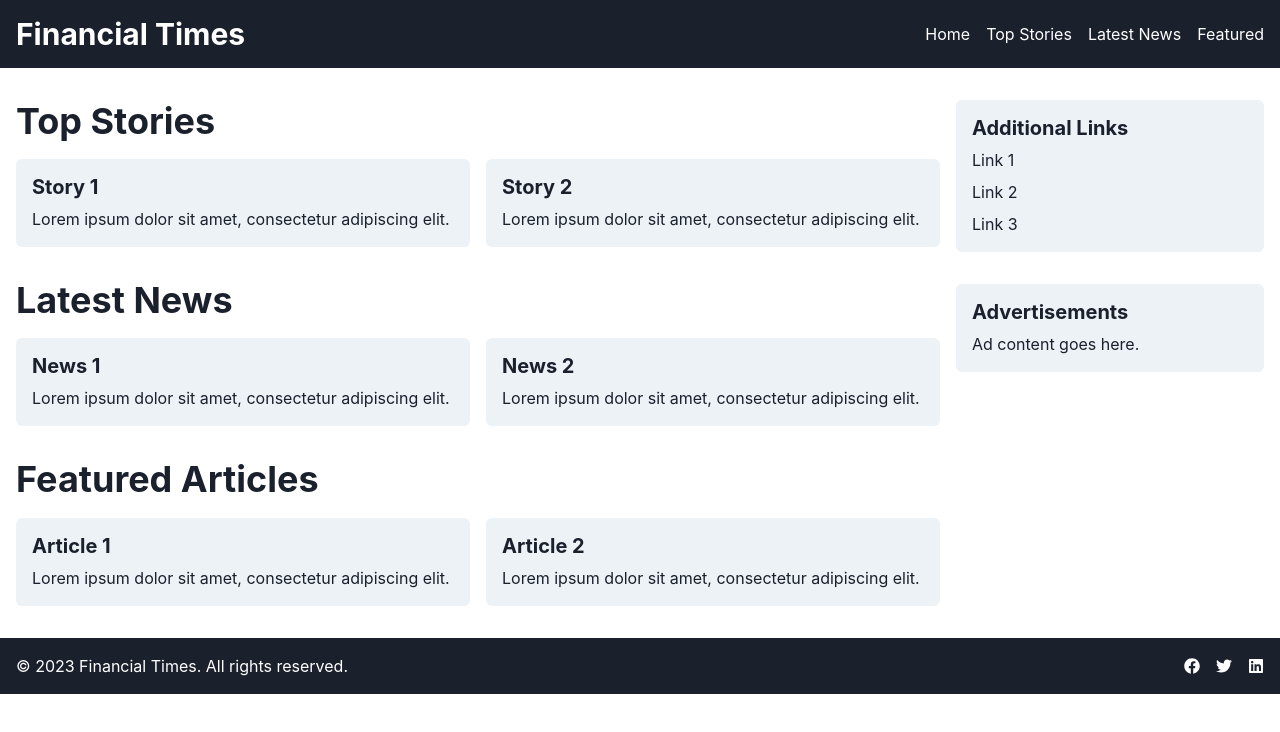
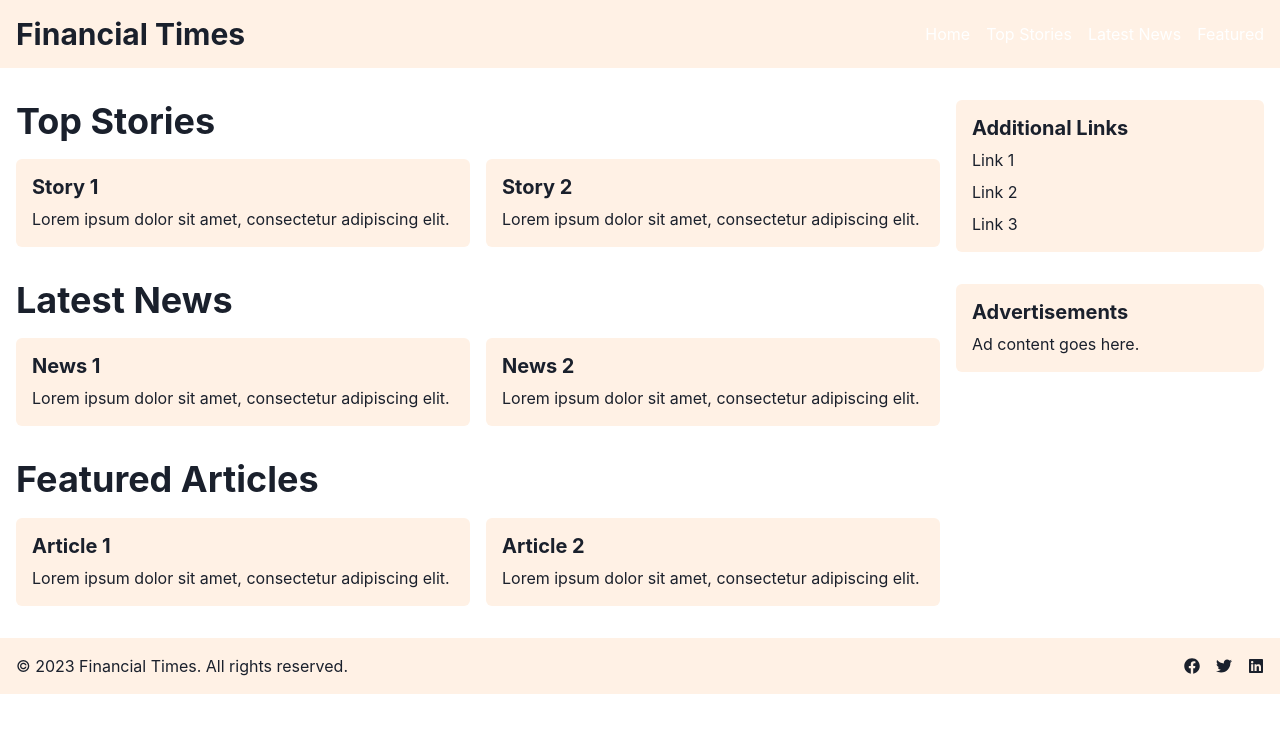
Before and after one commit to GPT-Engineer-App/finance-times-portal, a React (Vite) app: page / in a window 1280 px wide. Shown: the top 732 px of the page. Built offline with nearby package versions, Linux system fonts and the light colour scheme.

Commit message:
Updated background color to match the Financial Times theme.

```diff
--- a/src/pages/Index.jsx
+++ b/src/pages/Index.jsx
@@ -5,7 +5,7 @@ const Index = () => {
   return (
     <Container maxW="container.xl" p={0}>
       {/* Header */}
-      <Box as="header" bg="gray.800" color="white" py={4}>
+      <Box as="header" bg="#fff1e5" color="gray.800" py={4}>
         <Flex justify="space-between" align="center" maxW="container.xl" mx="auto" px={4}>
           <Heading as="h1" size="lg">
             Financial Times
@@ -27,11 +27,11 @@ const Index = () => {
             <Box>
               <Heading as="h2" size="xl">Top Stories</Heading>
               <SimpleGrid columns={{ base: 1, md: 2 }} spacing={4} mt={4}>
-                <Box bg="gray.100" p={4} borderRadius="md">
+                <Box bg="#fff1e5" p={4} borderRadius="md">
                   <Heading as="h3" size="md">Story 1</Heading>
                   <Text mt={2}>Lorem ipsum dolor sit amet, consectetur adipiscing elit.</Text>
                 </Box>
-                <Box bg="gray.100" p={4} borderRadius="md">
+                <Box bg="#fff1e5" p={4} borderRadius="md">
                   <Heading as="h3" size="md">Story 2</Heading>
                   <Text mt={2}>Lorem ipsum dolor sit amet, consectetur adipiscing elit.</Text>
                 </Box>
@@ -41,11 +41,11 @@ const Index = () => {
             <Box>
               <Heading as="h2" size="xl">Latest News</Heading>
               <SimpleGrid columns={{ base: 1, md: 2 }} spacing={4} mt={4}>
-                <Box bg="gray.100" p={4} borderRadius="md">
+                <Box bg="#fff1e5" p={4} borderRadius="md">
                   <Heading as="h3" size="md">News 1</Heading>
                   <Text mt={2}>Lorem ipsum dolor sit amet, consectetur adipiscing elit.</Text>
                 </Box>
-                <Box bg="gray.100" p={4} borderRadius="md">
+                <Box bg="#fff1e5" p={4} borderRadius="md">
                   <Heading as="h3" size="md">News 2</Heading>
                   <Text mt={2}>Lorem ipsum dolor sit amet, consectetur adipiscing elit.</Text>
                 </Box>
@@ -55,11 +55,11 @@ const Index = () => {
             <Box>
               <Heading as="h2" size="xl">Featured Articles</Heading>
               <SimpleGrid columns={{ base: 1, md: 2 }} spacing={4} mt={4}>
-                <Box bg="gray.100" p={4} borderRadius="md">
+                <Box bg="#fff1e5" p={4} borderRadius="md">
                   <Heading as="h3" size="md">Article 1</Heading>
                   <Text mt={2}>Lorem ipsum dolor sit amet, consectetur adipiscing elit.</Text>
                 </Box>
-                <Box bg="gray.100" p={4} borderRadius="md">
+                <Box bg="#fff1e5" p={4} borderRadius="md">
                   <Heading as="h3" size="md">Article 2</Heading>
                   <Text mt={2}>Lorem ipsum dolor sit amet, consectetur adipiscing elit.</Text>
                 </Box>
@@ -71,7 +71,7 @@ const Index = () => {
         {/* Sidebar */}
         <Box flex="1" mt={{ base: 8, md: 0 }}>
           <VStack spacing={8} align="stretch">
-            <Box bg="gray.100" p={4} borderRadius="md">
+            <Box bg="#fff1e5" p={4} borderRadius="md">
               <Heading as="h3" size="md">Additional Links</Heading>
               <VStack spacing={2} mt={2} align="start">
                 <Link href="#">Link 1</Link>
@@ -79,7 +79,7 @@ const Index = () => {
                 <Link href="#">Link 3</Link>
               </VStack>
             </Box>
-            <Box bg="gray.100" p={4} borderRadius="md">
+            <Box bg="#fff1e5" p={4} borderRadius="md">
               <Heading as="h3" size="md">Advertisements</Heading>
               <Text mt={2}>Ad content goes here.</Text>
             </Box>
@@ -88,7 +88,7 @@ const Index = () => {
       </Flex>
 
       {/* Footer */}
-      <Box as="footer" bg="gray.800" color="white" py={4} mt={8}>
+      <Box as="footer" bg="#fff1e5" color="gray.800" py={4} mt={8}>
         <Flex justify="space-between" align="center" maxW="container.xl" mx="auto" px={4}>
           <Text>&copy; 2023 Financial Times. All rights reserved.</Text>
           <HStack spacing={4}>
```
